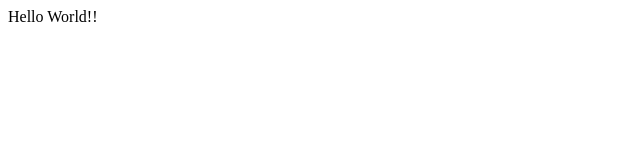
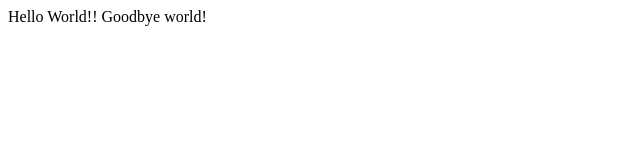
Before and after one commit to vitismev/user02lou, a plain HTML site: page index.html in a window 1280 px wide. Shown: the whole page, without its empty margins (0-640 px from the left). Drawn offline with Linux system fonts and the light colour scheme.

Commit message:
by 04
04

```diff
--- a/index.html
+++ b/index.html
@@ -2,4 +2,6 @@
 
 Hello World!!
 
+Goodbye world!
+
 </html>
```
